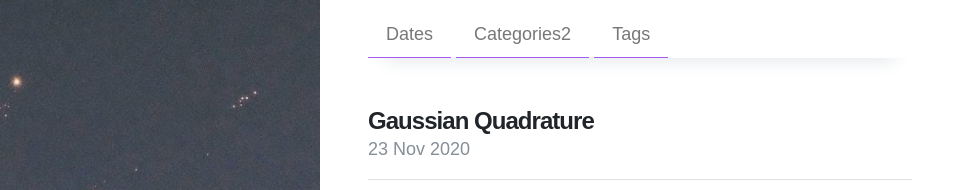
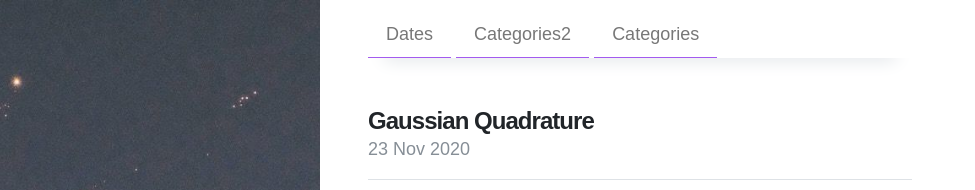
Before and after one commit to Joy3Luo/mathnotes, a Jekyll site: the page built from index.html, in a window 1280 px wide. Shown: the top 190 px of the page, without its empty margins (0-975 px from the left). Built offline with Jekyll 4.4.1, drawn with Linux system fonts in a browser that asks for light colours; nearby versions of some CDN libraries; the list of posts is cut into pages by our own code.

Commit message:
Update archive.yml

```diff
--- a/_data/archive.yml
+++ b/_data/archive.yml
@@ -5,5 +5,5 @@
   title: Categories2
   url: /categories2/
 - type: tags
-  title: Tags
+  title: Categories
   url: /tags/
```
